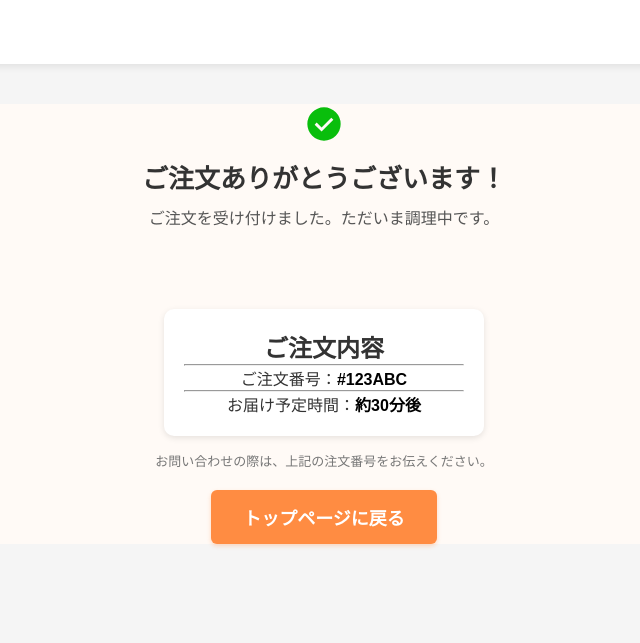
After one commit to arts-yokohoma/2025docker, a PHP site: page /order_complete.html in a window 1280 px wide. The commit adds this page. Shown: the top 643 px of the page, without its empty margins (316-956 px from the left). Run offline with PHP 8.4, Linux system fonts and the light colour scheme.

Commit message:
team1 oli login + ordercomplete design

```diff
--- a/team_1/app/assets/css/style.css
+++ b/team_1/app/assets/css/style.css
@@ -352,3 +352,55 @@ body {
 .go-cart:active {
     background: #1e8449;
 }
+
+.note {
+  font-size: 13px;
+  color: #777777;
+  margin-top: 15px;
+  margin-bottom: 20px;
+}
+
+.order-finish-box {
+  background: #ffffff;
+  width: 320px;
+  margin: 0 auto;
+  padding: 20px;
+  border-radius: 10px;
+  box-shadow: 0 2px 6px rgba(0,0,0,0.1);
+  text-align: center;
+}
+
+.order-finish-box h3 {
+  margin-top: 0;
+  text-align: center;
+  border-bottom: 1px solid #eee;
+  padding-bottom: 10px;
+}
+
+.order-finish-box p {
+  margin: 10px 0;
+  font-size: 15px;
+}
+
+.order-finish-box span {
+  color: #000000;
+}
+.container {
+  margin-top: 40px;
+}
+.thanks {
+  font-size: 26px;
+  margin: 10px 0;
+}
+
+.message {
+  color: #555555;
+  margin-bottom: 80px;
+}
+.container {
+  margin-top: 40px;
+   font-family: sans-serif;
+  background-color: #fffaf6;
+  color: #333333;
+  text-align: center;
+}
--- /dev/null
+++ b/team_1/app/order_complete.html
@@ -0,0 +1,48 @@
+<!DOCTYPE html>
+<html lang="ja">
+<head>
+  <meta charset="UTF-8">
+  <title>注文 - ピザマッハ</title>
+  <link rel="stylesheet" href="./assets/css/style.css">
+  <link rel="stylesheet" href="./assets/css/components.css">
+</head>
+<body>
+  <header class="header">
+
+  </header>
+
+  <main class="container">
+    <div class="checkmark">
+  <svg
+    xmlns="http://www.w3.org/2000/svg"
+    viewBox="0 -960 960 960"
+    width="40"
+    height="40"
+    fill="#09be0c"
+    aria-hidden="true"
+  >
+    <path d="M422-297.33 704.67-580l-49.34-48.67L422-395.33l-118-118-48.67 48.66L422-297.33ZM480-80q-82.33 0-155.33-31.5-73-31.5-127.34-85.83Q143-251.67 111.5-324.67T80-480q0-83 31.5-156t85.83-127q54.34-54 127.34-85.5T480-880q83 0 156 31.5T763-763q54 54 85.5 127T880-480q0 82.33-31.5 155.33-31.5 73-85.5 127.34Q709-143 636-111.5T480-80Z"/>
+  </svg>
+</div>
+
+      <h1 class="thanks">ご注文ありがとうございます！</h1>
+    <p class="message">ご注文を受け付けました。ただいま調理中です。</p>
+
+    <div class="order-finish-box">
+      <h2>ご注文内容</h2>
+      <div class = "box"><hr>ご注文番号：<span><strong>#123ABC</strong></span><br></div>
+      <div class = "box"><hr>お届け予定時間：<span><strong>約30分後</strong></span></div>
+    </div>
+
+    <p class="note">
+      お問い合わせの際は、上記の注文番号をお伝えください。
+    </p>
+
+    <button class="btn-proceed">トップページに戻る</button>
+  </main>
+
+  <footer class="footer">
+
+  </footer>
+</body>
+</html>
```
Also changed, not shown: team_1/app/admin/css/login.css (renamed from team_1/app/css/login.css), team_1/app/admin/login.php (renamed from team_1/app/login.php).
